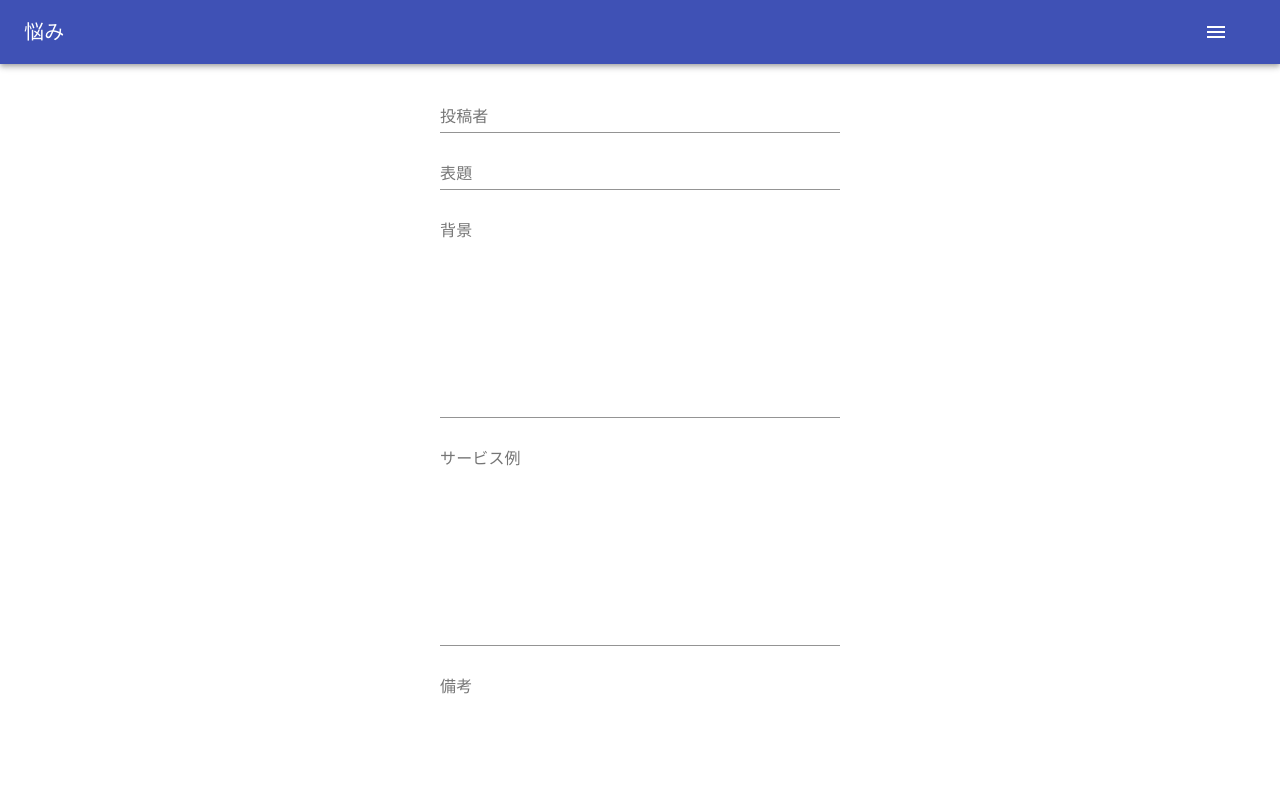
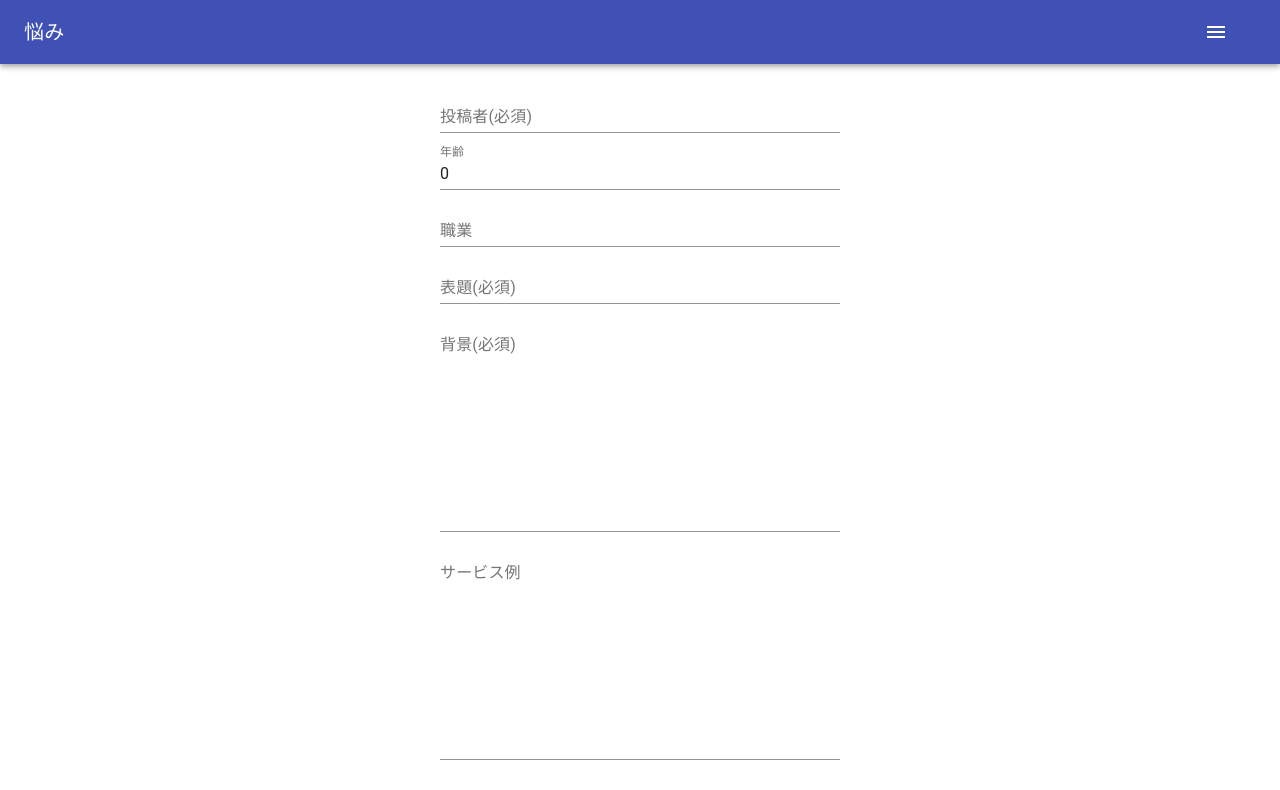
Before and after one commit to shunkominato/trouble-form, a React (Create React App) app: page / in a window 1280 px wide. Shown: the top 790 px of the page. Built offline with nearby package versions, Linux system fonts and the light colour scheme.

Commit message:
form add

```diff
--- a/package.json
+++ b/package.json
@@ -21,6 +21,7 @@
     "history": "4.10.1",
     "react": "^17.0.1",
     "react-dom": "^17.0.1",
+    "react-hook-form": "^6.15.1",
     "react-redux": "^7.2.2",
     "react-router-dom": "^5.2.0",
     "react-scripts": "4.0.1",
--- a/src/components/Header/ClosableDrawer.tsx
+++ b/src/components/Header/ClosableDrawer.tsx
@@ -61,9 +61,6 @@ const ClosableDrawer = (props: Props) => {
     onClose();
   };
 
-  console.log(open);
-  console.log(onClose);
-
   return (
     <nav className={classes.drawer}>
       <Drawer
--- a/src/components/UI/TextInput.tsx
+++ b/src/components/UI/TextInput.tsx
@@ -1,5 +1,6 @@
 import React from 'react';
 import TextField from '@material-ui/core/TextField';
+// import { useForm } from 'react-hook-form';
 
 type Props = {
   fullWidth: boolean;
@@ -7,8 +8,9 @@ type Props = {
   multiline: boolean;
   required: boolean;
   rows: number;
-  value: string;
+  value: string | number;
   type: string;
+  error: string;
   onChange: (event: any) => void;
 };
 
@@ -21,10 +23,14 @@ const TextInput = (props: Props) => {
     rows,
     value,
     type,
+    error,
     onChange,
   } = props;
   return (
     <TextField
+      error={!!error}
+      helperText={error}
+      variant={error ? 'filled' : 'standard'}
       fullWidth={fullWidth}
       label={label}
       margin="dense"
--- a/src/reducks/troubleLists/operations.ts
+++ b/src/reducks/troubleLists/operations.ts
@@ -14,6 +14,8 @@ export const register: ActionCreator<
   ThunkAction<void, RootState, undefined, TroubleActionTypes>
 > = (
   username: string,
+  age: number,
+  business: string,
   title: string,
   backGround: string,
   example: string,
@@ -27,6 +29,8 @@ export const register: ActionCreator<
     const data = {
       id: ref.id,
       username,
+      age,
+      business,
       title,
       backGround,
       example,
@@ -37,7 +41,7 @@ export const register: ActionCreator<
 
     db.collection('troubles').doc(ref.id).set(data, { merge: true });
     alert('登録しました');
-    dispatch(push('/'));
+    dispatch(push('/troubleList'));
   };
 };
 
--- a/src/reducks/troubleLists/types.ts
+++ b/src/reducks/troubleLists/types.ts
@@ -4,6 +4,8 @@ import ActionTypes from '../actionTypes';
 export type Trouble = {
   id: string;
   username: string;
+  age: number;
+  business: string;
   title: string;
   backGround: string;
   example: string;
--- a/src/views/From.tsx
+++ b/src/views/From.tsx
@@ -8,16 +8,36 @@ import { register } from '../reducks/troubleLists/operations';
 const From: React.FC = () => {
   const dispatch = useDispatch();
   const [username, setUsername] = useState('');
+  const [age, setAge] = useState(0);
+  const [business, setBusiness] = useState('');
   const [title, setTitle] = useState('');
   const [backGround, setBackGround] = useState('');
   const [example, setExample] = useState('');
   const [remark, setRemark] = useState('');
+
+  const [usernameError, setUsernameError] = useState('');
+  const [titleError, setTitleError] = useState('');
+  const [backGroundError, setBackGroundError] = useState('');
 
   const inputUsername = useCallback(
     (event) => {
       setUsername(event.target.value);
     },
     [setUsername]
+  );
+
+  const inputAge = useCallback(
+    (event) => {
+      setAge(event.target.value);
+    },
+    [setAge]
+  );
+
+  const inputBusiness = useCallback(
+    (event) => {
+      setBusiness(event.target.value);
+    },
+    [setBusiness]
   );
 
   const inputTitle = useCallback(
@@ -48,39 +68,84 @@ const From: React.FC = () => {
     [setRemark]
   );
 
+  const submit = (): void => {
+    const userErrorMsg = !username ? '必須項目です' : '';
+    setUsernameError(userErrorMsg);
+    const titleErrorMsg = !title ? '必須項目です' : '';
+    setTitleError(titleErrorMsg);
+    const backGroundErrorMsg = !backGround ? '必須項目です' : '';
+    setBackGroundError(backGroundErrorMsg);
+
+    if (userErrorMsg || titleErrorMsg || backGroundErrorMsg) {
+      alert('入力エラー');
+      window.scrollTo(0, 0);
+      return;
+    }
+    dispatch(
+      register(username, age, business, title, backGround, example, remark)
+    );
+  };
+
   return (
     <div>
       <section className="container">
         <TextInput
           fullWidth
-          label="投稿者"
+          label="投稿者(必須)"
           multiline={false}
           rows={1}
           value={username}
           required={false}
           type="text"
+          error={usernameError}
           onChange={inputUsername}
         />
 
         <TextInput
           fullWidth
-          label="表題"
+          label="年齢"
+          multiline={false}
+          rows={1}
+          value={age}
+          required={false}
+          type="number"
+          error=""
+          onChange={inputAge}
+        />
+
+        <TextInput
+          fullWidth
+          label="職業"
+          multiline={false}
+          rows={1}
+          value={business}
+          required={false}
+          type="text"
+          error=""
+          onChange={inputBusiness}
+        />
+
+        <TextInput
+          fullWidth
+          label="表題(必須)"
           multiline={false}
           rows={1}
           value={title}
           required={false}
           type="text"
+          error={titleError}
           onChange={inputTitle}
         />
 
         <TextInput
           fullWidth
-          label="背景"
+          label="背景(必須)"
           multiline
           rows={10}
           value={backGround}
           required={false}
           type="text"
+          error={backGroundError}
           onChange={inputBackGround}
         />
 
@@ -92,6 +157,7 @@ const From: React.FC = () => {
           value={example}
           required={false}
           type="text"
+          error=""
           onChange={inputExample}
         />
 
@@ -103,16 +169,12 @@ const From: React.FC = () => {
           value={remark}
           required={false}
           type="text"
+          error=""
           onChange={inputRemark}
         />
 
         <div className="btn-container">
-          <PrimaryButton
-            label="登録"
-            onClick={() =>
-              dispatch(register(username, title, backGround, example, remark))
-            }
-          />
+          <PrimaryButton label="登録" onClick={submit} />
         </div>
       </section>
     </div>
--- a/src/views/TroubleDetail.tsx
+++ b/src/views/TroubleDetail.tsx
@@ -20,8 +20,6 @@ import { Trouble } from '../reducks/troubleLists/types';
 const TroubleDetail = () => {
   // const classes = useStyles();
   // const dispatch = useDispatch();
-  console.log(window.location.pathname);
-  console.log('detail');
   const id = window.location.pathname
     .split('troubleList/detail')[1]
     .split('/')[1];
@@ -29,6 +27,8 @@ const TroubleDetail = () => {
   const [trouble, setTrouble] = useState({
     id: '',
     username: '',
+    age: 0,
+    business: '',
     title: '',
     backGround: '',
     example: '',
@@ -55,7 +55,9 @@ const TroubleDetail = () => {
           <h2>{trouble.title}</h2>
         </div>
 
-        <p>{trouble.username}</p>
+        <p>{`投稿者 : ${trouble.username}`}</p>
+        <p>{`年齢 : ${trouble.age}`}</p>
+        <p>{`職業 : ${trouble.business}`}</p>
         <div>
           <u>
             <h3 className="datail__h3">背景</h3>
```
Also changed, not shown: 2 other files (tests, documents, lock files or other folders).
